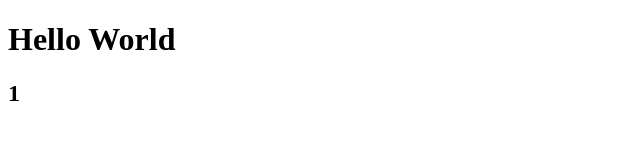
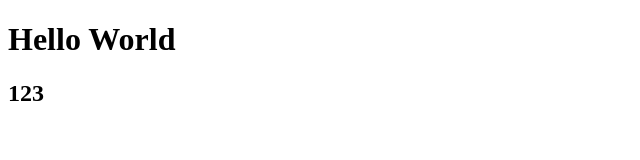
Before and after one commit to Rephael4321/gitCourse, a plain HTML site: page index.html in a window 1280 px wide. Shown: the full height of the page, 0-640 px from the left. Drawn offline with Linux system fonts and the light colour scheme.

Commit message:
Update index.html

```diff
--- a/index.html
+++ b/index.html
@@ -8,6 +8,6 @@
   </head>
   <body>
     <h1>Hello World</h1>
-    <h2>1</h2>
+    <h2>123</h2>
   </body>
 </html>
```
